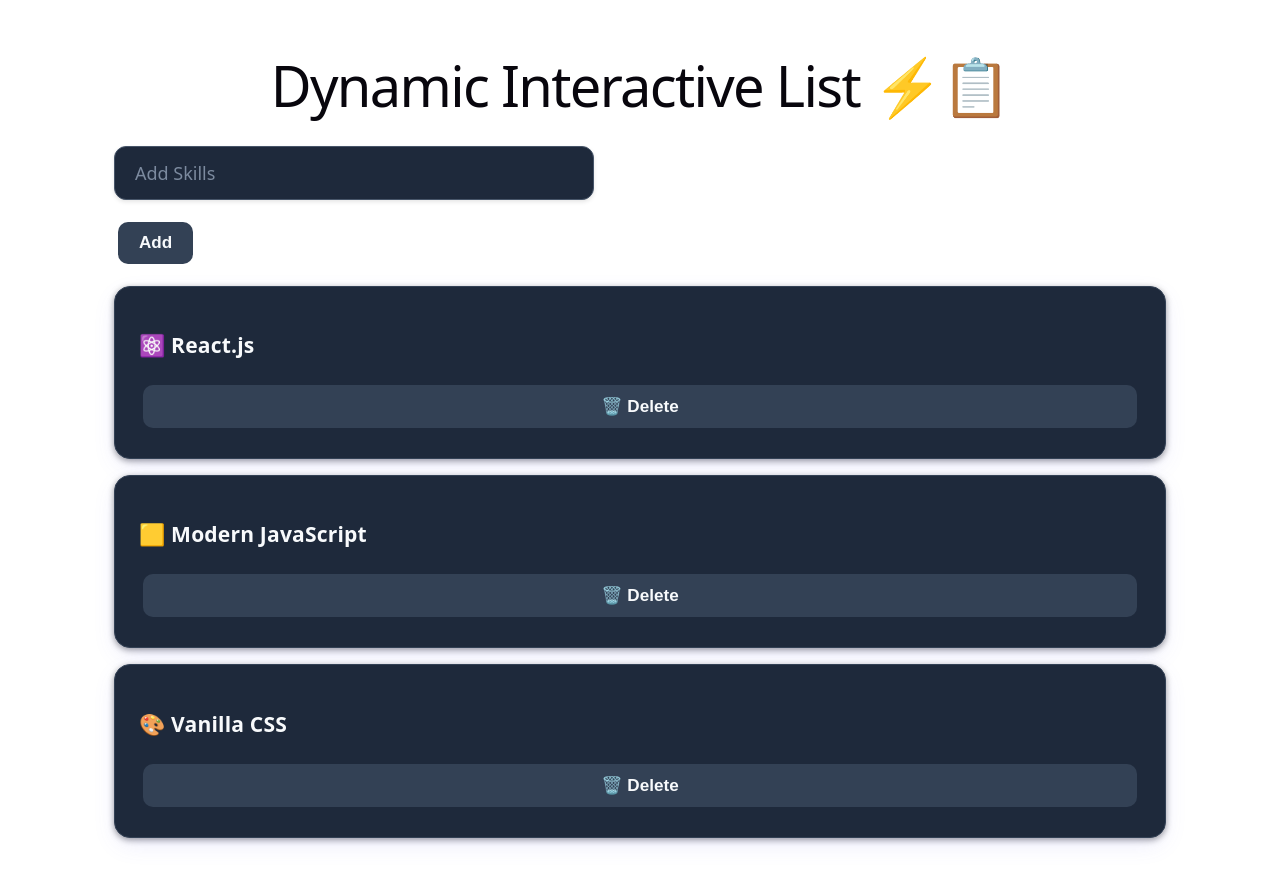
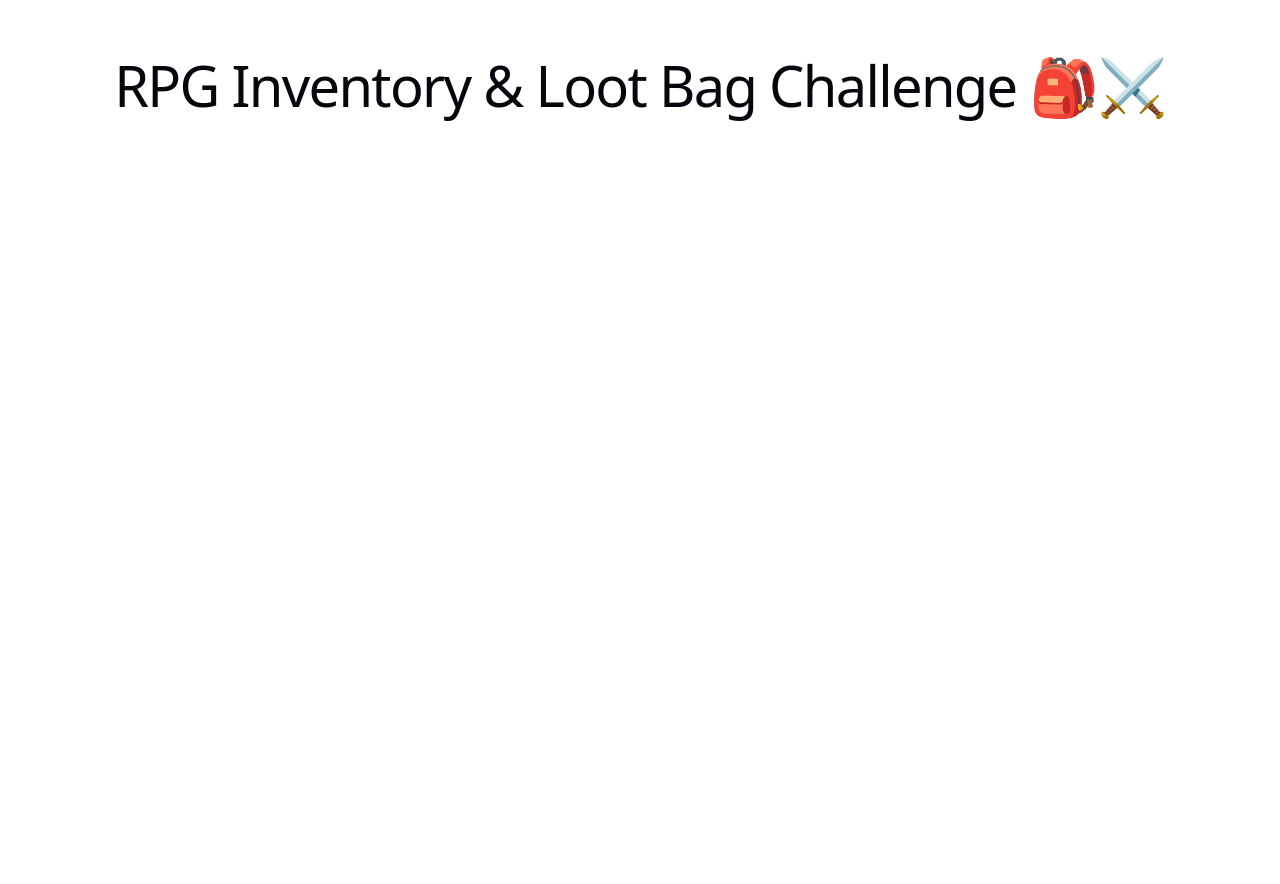
Before and after one commit to Samket1/React-, a React (Vite) app in the folder first-react-app/: page / in a window 1280 px wide. Shown: the top 884 px of the page. After the commit the page ends 800 px from the top, so only its background shows below. Built offline with nearby package versions, Linux system fonts and the light colour scheme.

Commit message:
challenge 1 completed

```diff
--- /dev/null
+++ b/first-react-app/src/ArrayMasterChallenge.jsx
@@ -0,0 +1,12 @@
+import './App.css'
+import { useState } from 'react'
+
+function ArrayMasterChallenge() {
+  return (
+    <div className="container">
+      <h1 className="header">RPG Inventory & Loot Bag Challenge 🎒⚔️</h1>
+    </div>
+  )
+}
+
+export default ArrayMasterChallenge
--- a/first-react-app/src/main.jsx
+++ b/first-react-app/src/main.jsx
@@ -1,10 +1,10 @@
 import { StrictMode } from 'react'
 import { createRoot } from 'react-dom/client'
 import './index.css'
-import DynamicListLesson from './DynamicListLesson.jsx'
+import ArrayMasterChallenge from './ArrayMasterChallenge.jsx'
 
 createRoot(document.getElementById('root')).render(
   <StrictMode>
-    <DynamicListLesson />
+    <ArrayMasterChallenge />
   </StrictMode>,
 )
```
